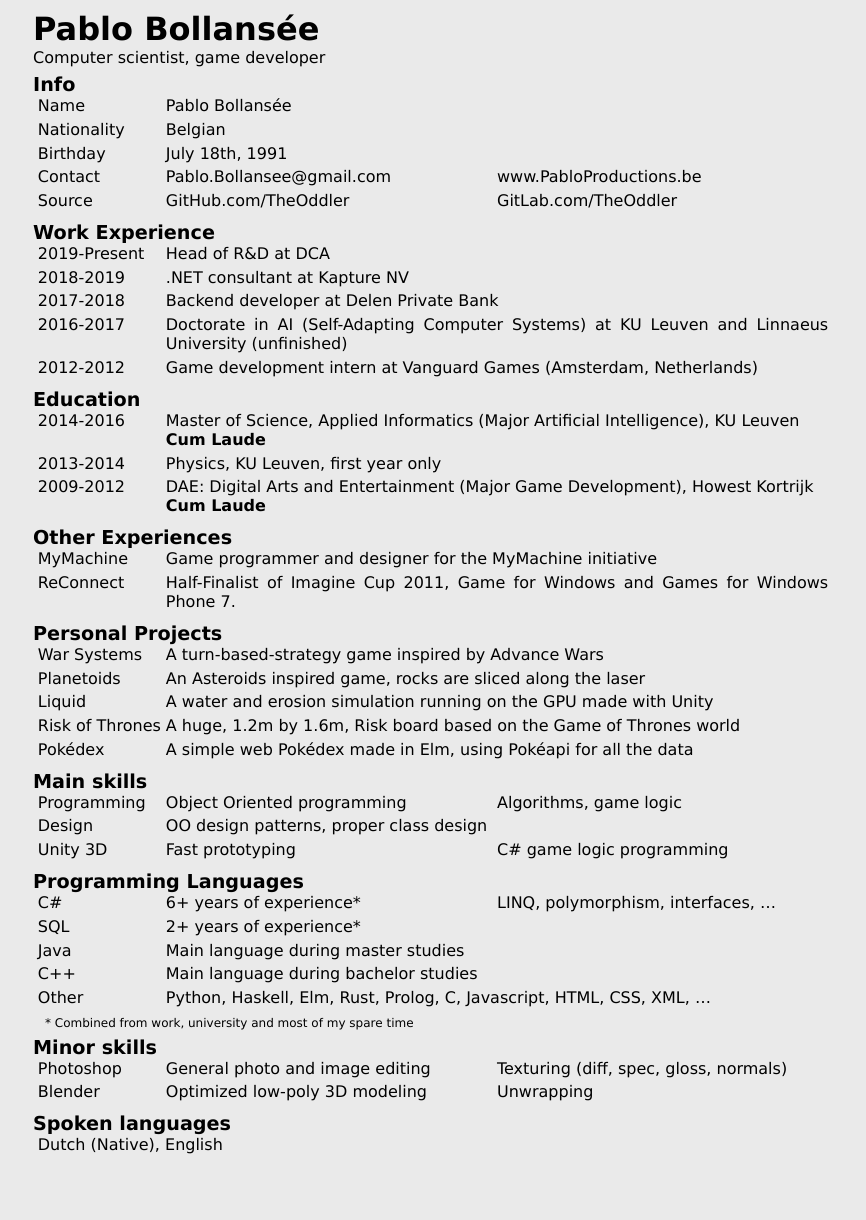
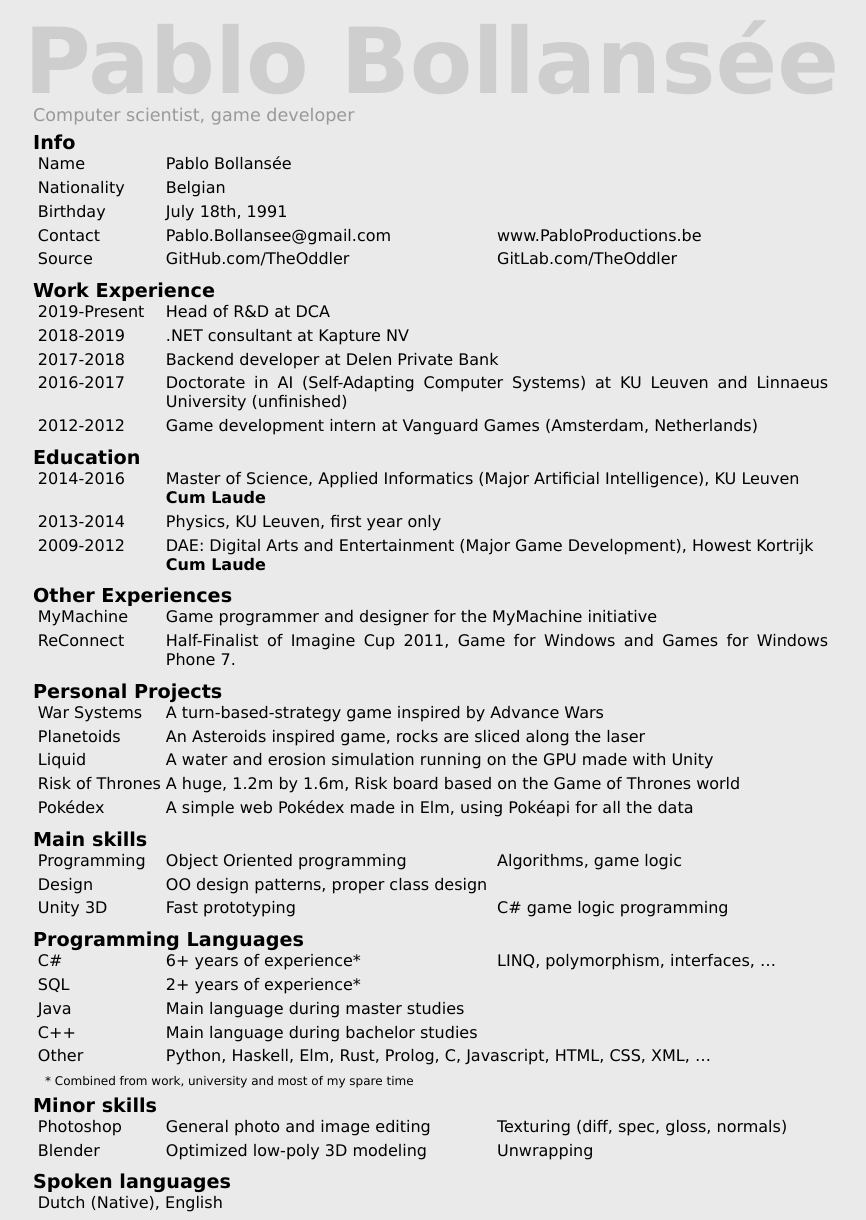
Before and after one commit to TheOddler/theoddler.github.io, a Jekyll site: the page built from cv.md, in a window 1280 px wide. Shown: the whole page, without its empty margins (207-1073 px from the left). Built offline with Jekyll 4.4.1, drawn with Linux system fonts in a browser that asks for light colours; nearby versions of some CDN libraries; before the commit the page ends 1162 px from its top, so only the background shows below that.

Commit message:
Fittings header for cv, better page braking, flavour color

```diff
--- a/_css/tablelist.css
+++ b/_css/tablelist.css
@@ -4,6 +4,9 @@
 .table_list {
     margin: 0;
     padding: 0 0.3em;
+
+    page-break-before: avoid;
+    page-break-inside: avoid;
 }
 
 .table_list > li {
--- a/_layouts/cv.html
+++ b/_layouts/cv.html
@@ -4,15 +4,25 @@
     <meta http-equiv="Content-Type" content="text/html; charset=utf-8">
     <meta name="viewport" content="width=device-width, initial-scale=1.0">
     <title>Pablo's CV</title>
+
     <link rel="shortcut icon" type="image/png" href="/images/professor_pablo_icon_48x48.png" />
 
+    <script src="//ajax.googleapis.com/ajax/libs/jquery/2.1.3/jquery.min.js" type="text/javascript"></script>
+    <script src="../js/fittext.js" type="text/javascript"></script>
+
     <link rel="stylesheet" type="text/css" href="/css/cv.css">
+
+    <script type="text/javascript">
+        $(document).ready(function () {
+            $('.title').fitText(0.888);
+        });
+    </script>
 </head>
 
 <body>
     <div class="wrapper">
 
-        <h1>Pablo Bollansée</h1>
+        <h1 class="title">Pablo Bollansée</h1>
 
         <div class="flavour">Computer scientist, game developer</div>
 
--- a/css/cv.css
+++ b/css/cv.css
@@ -12,6 +12,15 @@
     page-break-inside: avoid;
 }
 
+.flavour {
+    margin-top: -.5em;
+    font-size: 1.1em;
+    color: #999999;
+
+    page-break-after: avoid;
+    page-break-inside: avoid;
+}
+
 a {
     color: inherit;
     text-decoration: inherit;
```
